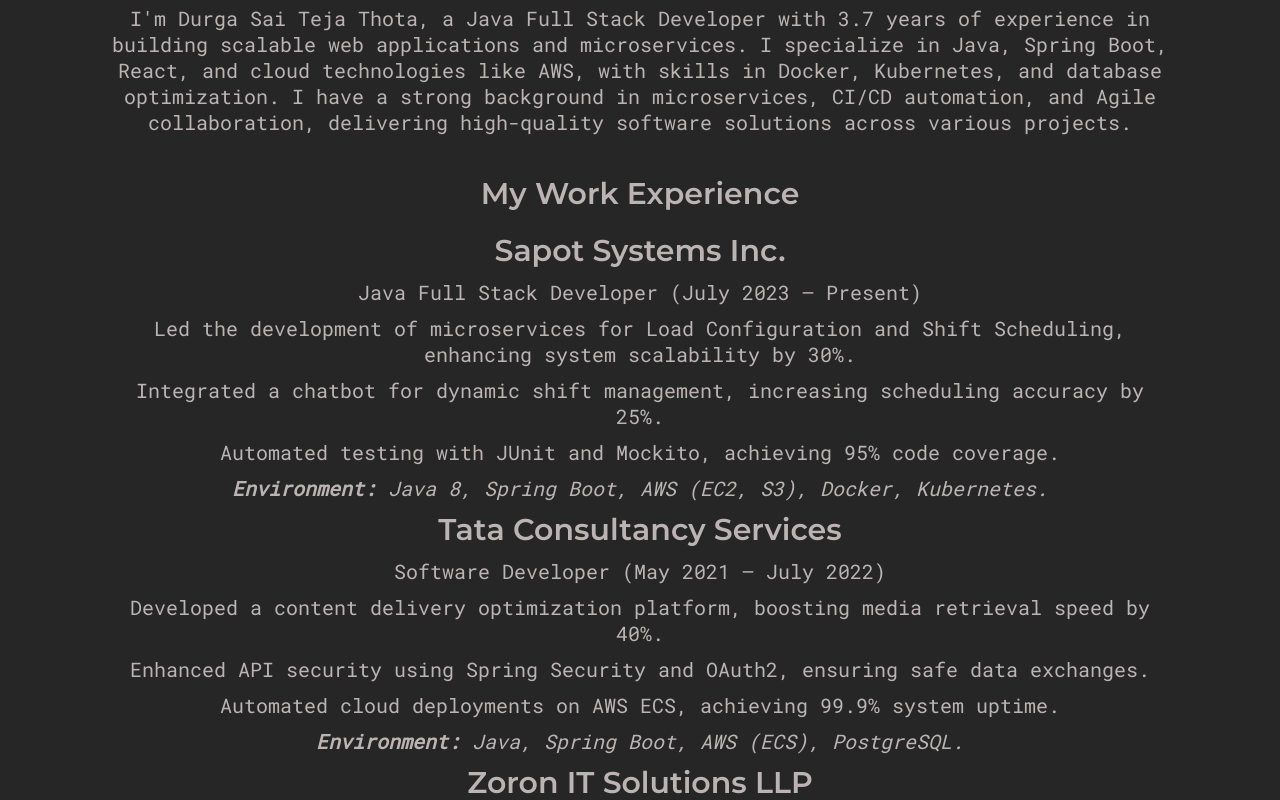
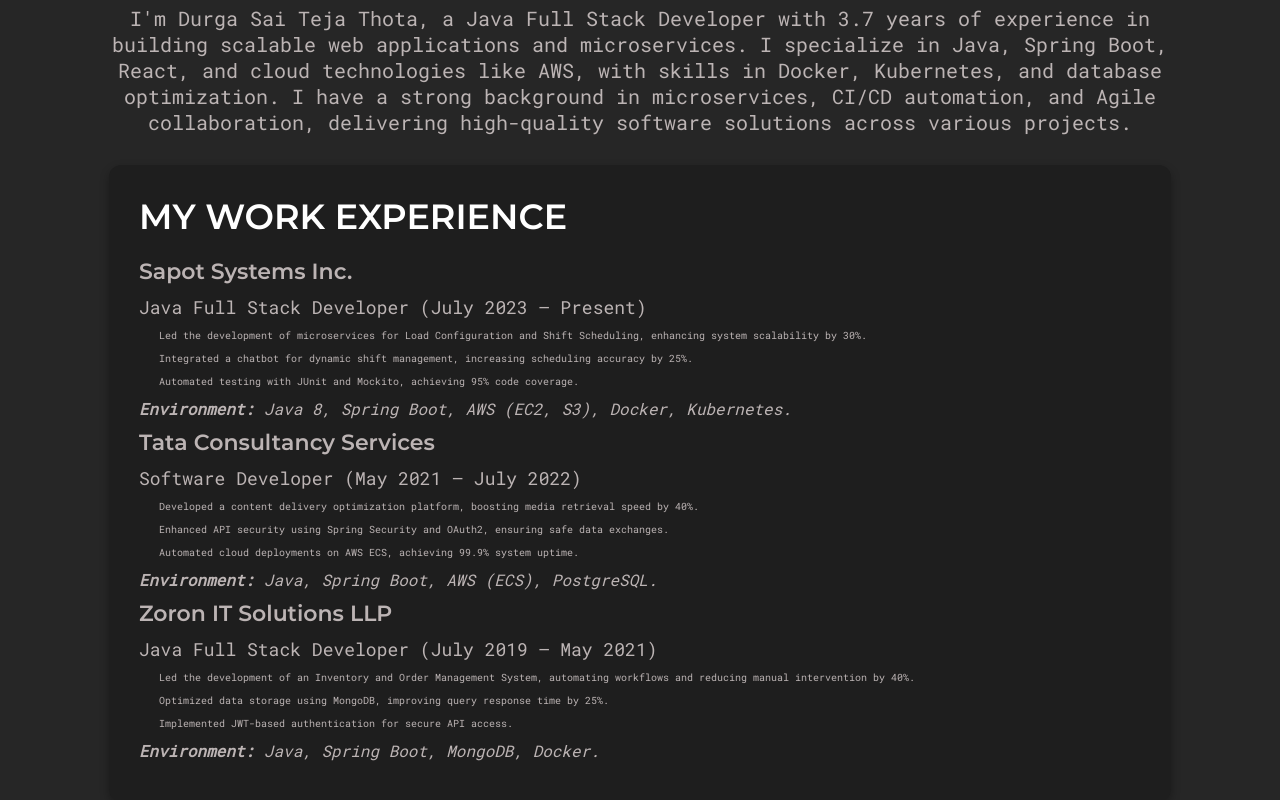
Before and after one commit to durgasaitejathota/durga-portfolio, a React (Create React App) app: page / in a window 1280 px wide. Shown: the part 1080-1880 px from the top of the page. Built offline with nearby package versions, Linux system fonts and the light colour scheme.

Commit message:
Update ExperienceSection.js

```diff
--- a/src/components/ExperienceSection.js
+++ b/src/components/ExperienceSection.js
@@ -2,44 +2,53 @@ import React from 'react';
 import styled from 'styled-components';
 
 const ExperienceStyle = styled.div`
-  padding: 2rem; /* Padding for the experience section */
-  text-align: center;
+  background-color: var(--deep-dark); /* Adds a background color */
+  padding: 3rem; /* Adds padding for spacing */
+  border-radius: 12px; /* Rounded corners */
+  box-shadow: 0px 4px 10px rgba(0, 0, 0, 0.3); /* Subtle shadow for a 3D effect */
+  text-align: left; /* Align text to the left for a different look */
+  margin: 3rem 0; /* Margin for spacing from other sections */
 
   h2 {
-    font-size: 3rem; /* Font size for the My Work Experience heading */
-    margin: 2rem 0; /* Margin for spacing above and below */
+    font-size: 3.5rem; /* Increase font size for the heading */
+    margin-bottom: 2rem; /* Margin below the heading */
+    color: var(--white); /* Make heading color different */
+    text-transform: uppercase; /* Optional: make the text uppercase */
   }
 
   h3 {
-    font-size: 3rem; /* Updated to match the introduction font size */
+    font-size: 2.2rem; /* Font size for experience titles */
     margin-bottom: 1rem;
+    color: var(--gray-1); /* Lighter color for titles */
   }
 
   p {
-    font-size: 2rem; /* Updated font size to match the 'about' paragraph */
+    font-size: 1.8rem; /* Font size for experience descriptions */
     margin-bottom: 1rem;
+    color: var(--light-gray); /* Lighter color for descriptions */
   }
 
   .environment {
-    font-size: 2rem; /* Match environment details with paragraph font size */
-    font-style: italic; /* Optional: to differentiate environment text */
+    font-size: 1.6rem; /* Font size for environment details */
+    font-style: italic; /* Italics to differentiate environment text */
+    color: var(--light-gray);
   }
 
   ul {
-    list-style-type: none; /* Remove bullet points */
-    padding-left: 0; /* Remove left padding */
+    list-style-type: disc; /* Use bullet points for list items */
+    margin-left: 2rem; /* Indent the list */
   }
 
   li {
-    font-size: 2rem; /* Matching the new size */
-    margin-bottom: 1rem;
+    margin-bottom: 1rem; /* Spacing between list items */
+    color: var(--light-gray); /* Lighter color for list items */
   }
 `;
 
 export default function ExperienceSection() {
   return (
     <ExperienceStyle>
-      <h2>My Work Experience</h2> {/* Updated heading */}
+      <h2>My Work Experience</h2>
       <div>
         <h3>Sapot Systems Inc.</h3>
         <p>Java Full Stack Developer (July 2023 – Present)</p>
```
